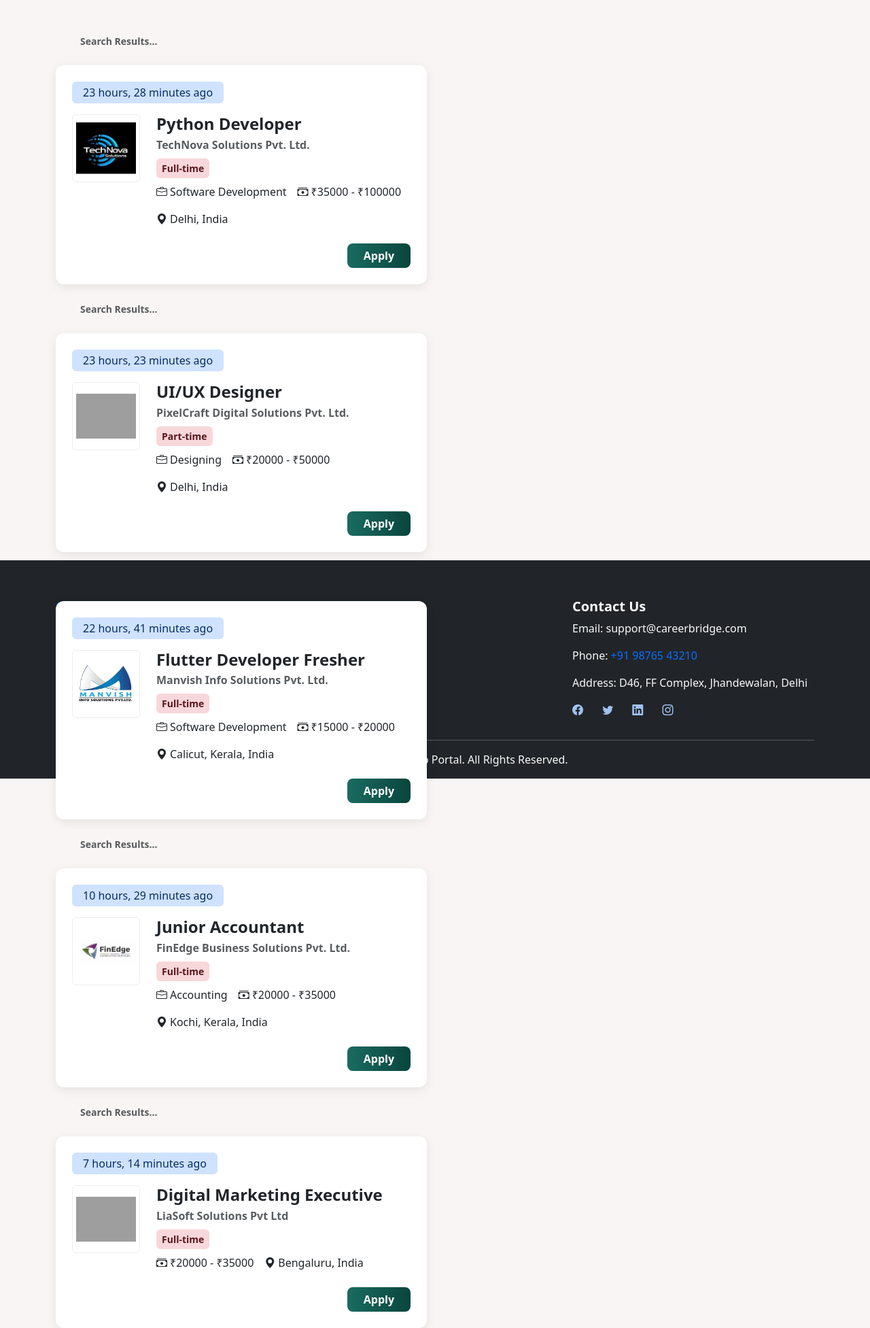
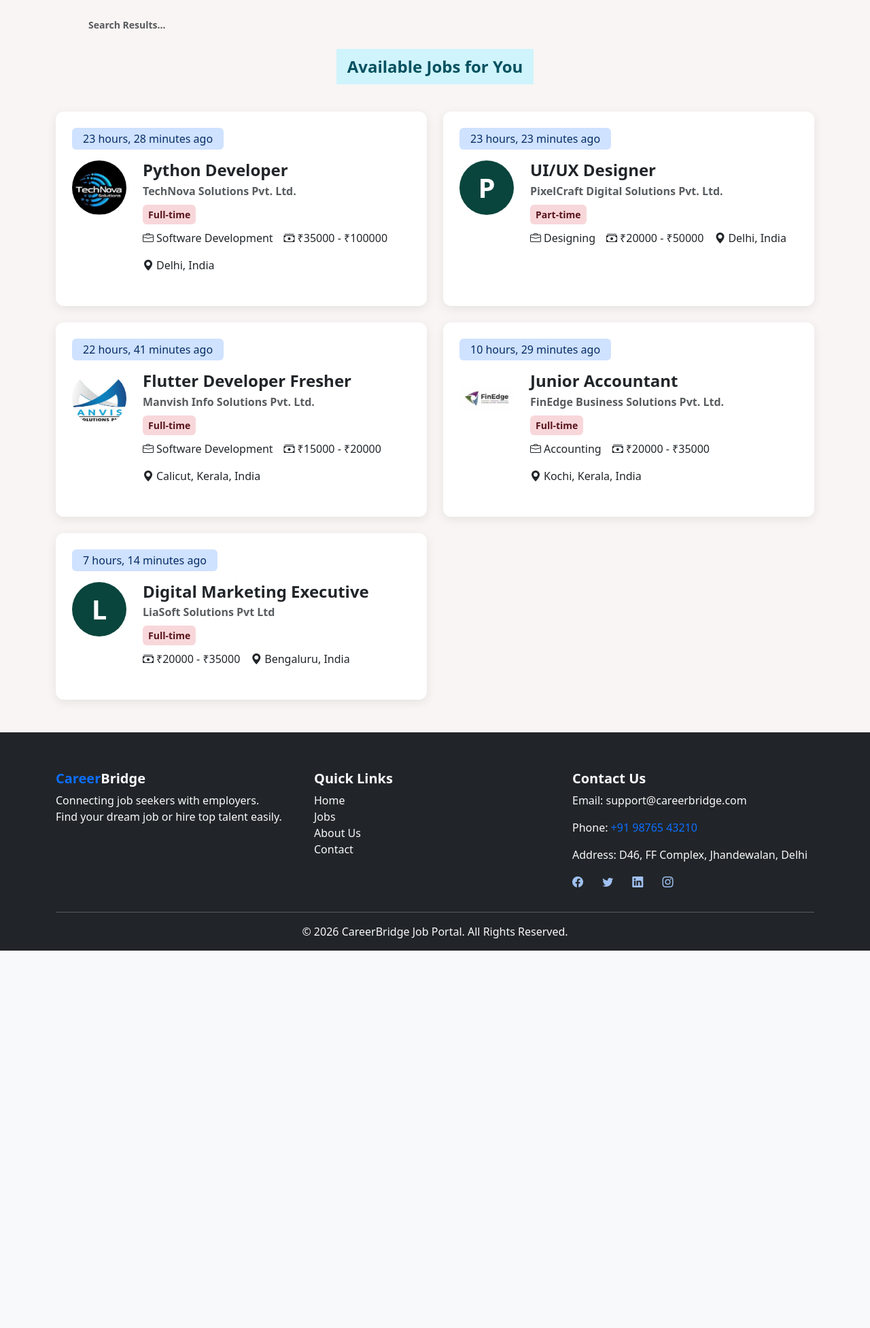
Before and after one commit to devipriya-m98/CareerBridge_Fullstack-Project, a Django app: page /search/ in a window 1280 px wide. Shown: the part 78-2031 px from the top of the page at 68% size. After the commit the page ends 1476 px from the top, so only its background shows below. Run offline with Django 5.2, Linux system fonts and the light colour scheme; a user stored in the database is signed in; data comes from the database, SQL or seed files in the repository; some libraries are stand-ins or nearby versions; grey boxes are pictures that could not be loaded.

Commit message:
search code updated

```diff
--- a/job/templates/search.html
+++ b/job/templates/search.html
@@ -9,16 +9,17 @@
 
 
 
-<div class="container mt-5 vh-100">
-  <div class="row g-4">
-
+<div class="container mt-3 mb-5">
     {% if results %}
-
-  {% for job in results %}
-
     <div class="mt-4 ps-5 text-muted fw-semibold">
         <small>Search Results...</small>
     </div>
+    <div class="text-center mt-0 py-4">
+        <p class="small bg-info-subtle text-info-emphasis fs-4 fw-bold d-inline-block px-3 py-2">Available Jobs for You</p>
+    </div>
+    <div class="row g-4">
+
+        {% for job in results %}
 
         <div class="col-lg-6 col-md-12 col-12">
             <a href="{% url 'job_details' job.id %}" class="text-decoration-none text-dark">
@@ -33,7 +34,15 @@
 
                     <div class="d-flex align-items-start gap-4">
                         <div class="flex-shrink-0">
-                        <img src="/media/{{ job.company_logo }}" class="rounded company-logo" alt="Company Logo">
+                            {% if job.company_logo %}
+                            <img src="/media/{{ job.company_logo }}" class="img-fluid rounded-circle object-fit-cover" style="width:80px; height:80px;" alt="Company Logo">
+                            {% else %}
+                            <div class="rounded-circle d-flex align-items-center justify-content-center text-white fw-bold"style="width:80px; height:80px; font-size:40px; background-color: #09453d;">
+                                {{ job.company_name|first|upper }}
+                            </div>
+                            {% endif %}
+
+
                         </div>
 
                         <div class="flex-grow-1">
@@ -69,19 +78,29 @@
                     </div>
 
                     <div class="text-end mt-4">
-                    <a href="#applyjob{{ i.id }}" class="btn btn-primary fw-bold px-4">Apply</a>
+                        {% if request.user.is_authenticated %}
+                            {% if request.user.role == 1 %}
+                                <a href="{% url 'apply_job' job.id %}" class="btn btn-primary fw-bold px-4">Apply</a>
+                            {% endif %}
+                        {% else %}
+                            <a href="{% url 'login' %}" class="btn btn-primary fw-bold px-4">Apply</a>
+                        {% endif %}
                     </div>
 
                 </div>
             </a>
         </div>
-
         {% endfor %}
+    </div>
     {% else %}
-        <div class="align-items-center justify-content-center text-center my-5 fs-4  fw-semibold text-muted">No results found.</div>
+    <div class="row align-items-center vh-100">
+        <h4 class="text-muted text-center my-5">No Results found.</h4>
+    </div>
     {% endif %}
 </div>
-</div>
+
+
+
 
 
 
```
Lines whose indentation alone changed are shown as unchanged.
